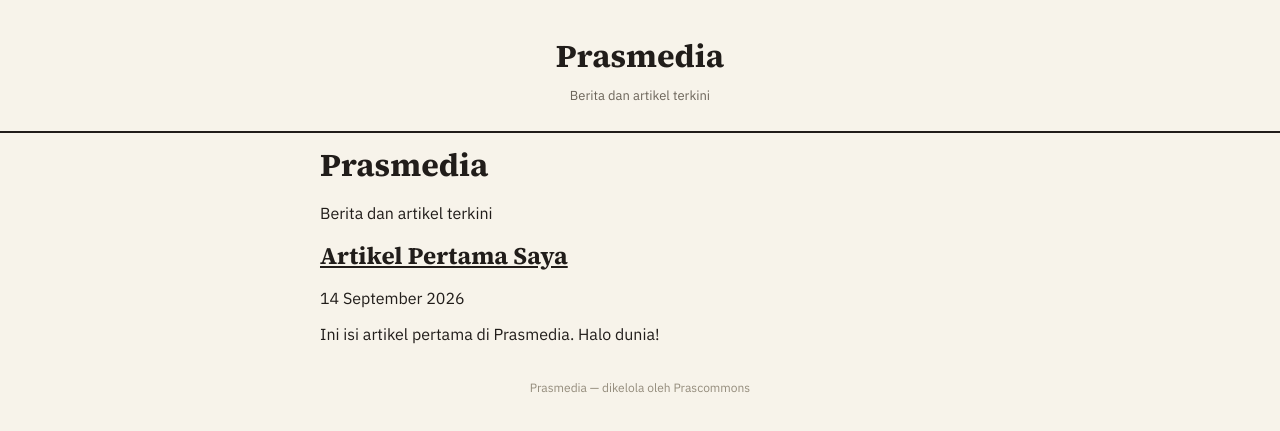
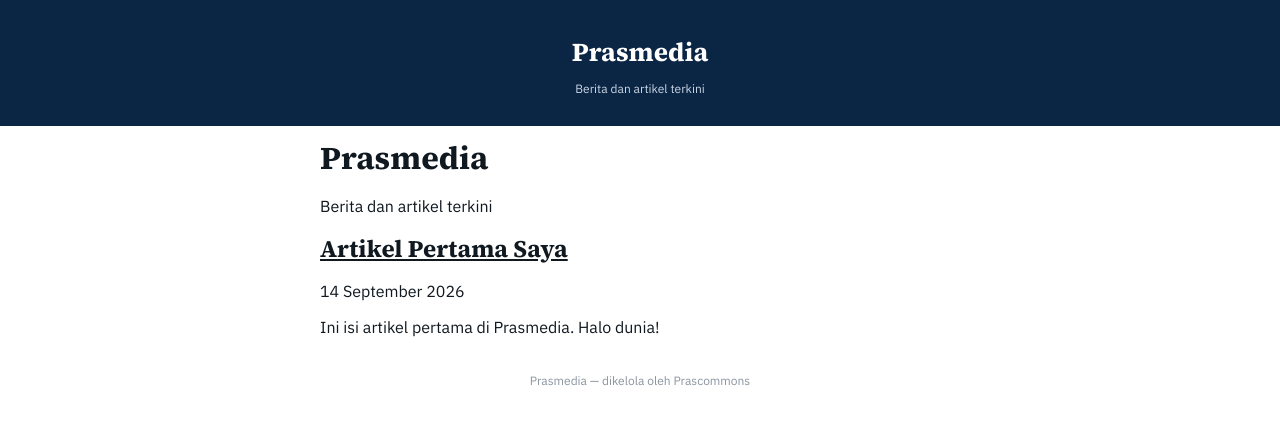
Before and after one commit to Pras-Commons/prasmedia, a Jekyll site: the page built from index.html, in a window 1280 px wide. Shown: the top 431 px of the page. Built offline with Jekyll 4.4.1, drawn with Linux system fonts in a browser that asks for light colours.

Commit message:
Update CSS styles for body and layout elements

```diff
--- a/assets/css/style.css
+++ b/assets/css/style.css
@@ -1,16 +1,21 @@
-body{margin:0;background:#F7F3EA;color:#211D1A;font-family:'IBM Plex Sans',sans-serif}
+body{margin:0;background:#FFFFFF;color:#101820;font-family:'IBM Plex Sans',sans-serif}
 h1,h2{font-family:'Source Serif 4',Georgia,serif;font-weight:700;margin:0.3em 0}
-.masthead{text-align:center;padding:24px 16px 14px;border-bottom:2px solid #211D1A}
-.masthead h1 a{color:#211D1A;text-decoration:none;font-size:32px}
-.masthead p{color:#6B6459;font-size:13px;margin-top:4px}
-main{max-width:640px;margin:0 auto;padding:0 16px}
-.tag{color:#A13328;font-size:12px;font-weight:500}
-.meta{color:#6B6459;font-size:13px;margin:6px 0}
+.masthead{background:#0B2545;text-align:center;padding:18px 16px}
+.masthead h1 a{color:#FFFFFF;text-decoration:none;font-size:26px}
+.masthead p{color:#C9D6E5;font-size:12px;margin-top:4px}
+.navbar{background:#12345C;display:flex;gap:14px;padding:8px 16px;overflow-x:auto;font-size:12px}
+.navbar a{color:#C9D6E5;text-decoration:none;white-space:nowrap}
+main{max-width:640px;margin:0 auto}
+.tag{color:#0B2545;font-size:11px;font-weight:500}
+.meta{color:#8A94A0;font-size:12px;margin:4px 0}
 a{color:inherit}
-.hero{padding:20px 0;border-bottom:1px solid #D9D2C2}
-.item{padding:16px 0;border-bottom:1px solid #D9D2C2}
-.ad-slot{margin:16px 0;border:1px dashed #B3AA95;border-radius:6px;padding:16px;text-align:center;color:#6B6459;font-size:13px}
-.ad-slot span{font-size:12px;color:#948C7C}
+.thumb{width:100%;height:160px;object-fit:cover;background:#D6DEE8}
+.thumb-sm{width:80px;height:60px;object-fit:cover;border-radius:4px;flex-shrink:0;background:#D6DEE8}
+.hero{border-bottom:1px solid #E4E8ED;padding-bottom:14px}
+.hero .info{padding:12px 16px 0}
+.item{display:flex;gap:10px;padding:14px 16px;border-bottom:1px solid #E4E8ED}
+.ad-slot{margin:16px;border:1px solid #0B2545;border-radius:6px;padding:16px;text-align:center;color:#5A6B80;font-size:13px}
+.ad-slot span{font-size:12px;color:#0B2545}
 .post img{width:100%;border-radius:6px;margin:12px 0}
 .post .body{line-height:1.7;margin-top:12px}
-footer{text-align:center;padding:20px;color:#948C7C;font-size:12px}
+footer{text-align:center;padding:20px;color:#8A94A0;font-size:12px}
```
